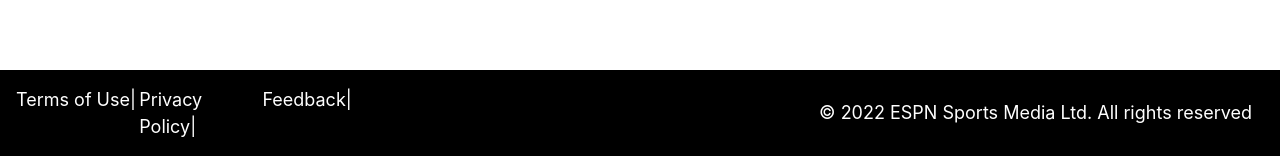
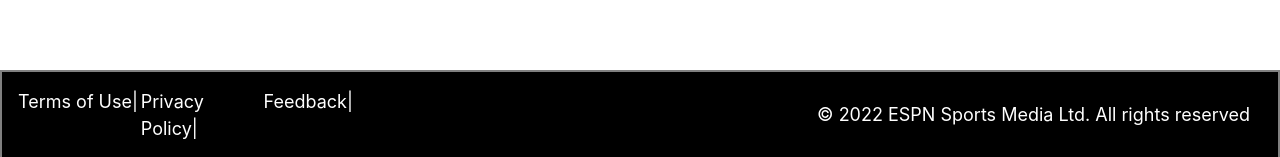
Before and after one commit to Vishal-508/ceaseless-zebra-5788, a React (Create React App) app: page /teams in a window 1280 px wide. Shown: the part 2391-2548 px from the top of the page. Built offline with nearby package versions, Linux system fonts and the light colour scheme; no server answers.

Commit message:
footer border updated

```diff
--- a/src/Components/Footer/Footer.module.css
+++ b/src/Components/Footer/Footer.module.css
@@ -4,4 +4,5 @@
     margin: auto;
     right:  0;
     width: 100%;
+    border: 2px solid gray;
 }
```
